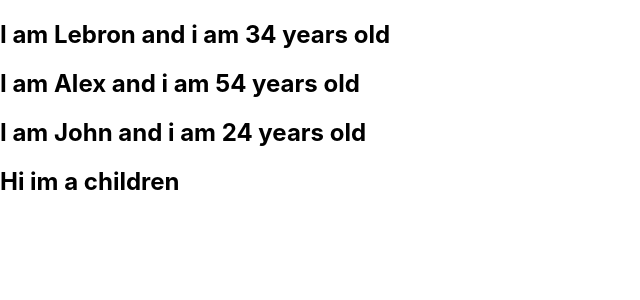
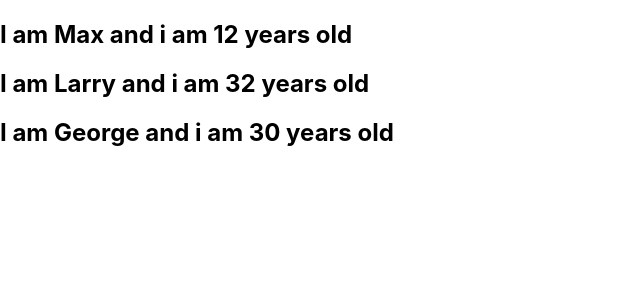
Before and after one commit to Hatemii/Udemy-React, a React (Create React App) app: page / in a window 1280 px wide. Shown: the top 300 px of the page, without its empty margins (0-640 px from the left). Built offline with nearby package versions, Linux system fonts and the light colour scheme.

Commit message:
Using State

```diff
--- a/src/App.js
+++ b/src/App.js
@@ -3,12 +3,21 @@
 
 
 class App extends React.Component{
+  state ={
+    persons:[
+      {name:"Max",age:12},
+      {name:"Larry",age:32},
+      {name:"George",age:30}
+    ]
+  }
+
   render(){
     return(
       <div>
-        <Person name="Lebron" age="34" />
-        <Person name="Alex" age="54" />
-        <Person name="John" age="24" >Hi im a children </Person>
+        <Person name={this.state.persons[0].name} age={this.state.persons[0].age} />
+        <Person name={this.state.persons[1].name} age={this.state.persons[1].age} />
+        <Person name={this.state.persons[2].name} age={this.state.persons[2].age} />
+
 
       </div>
     )
```
